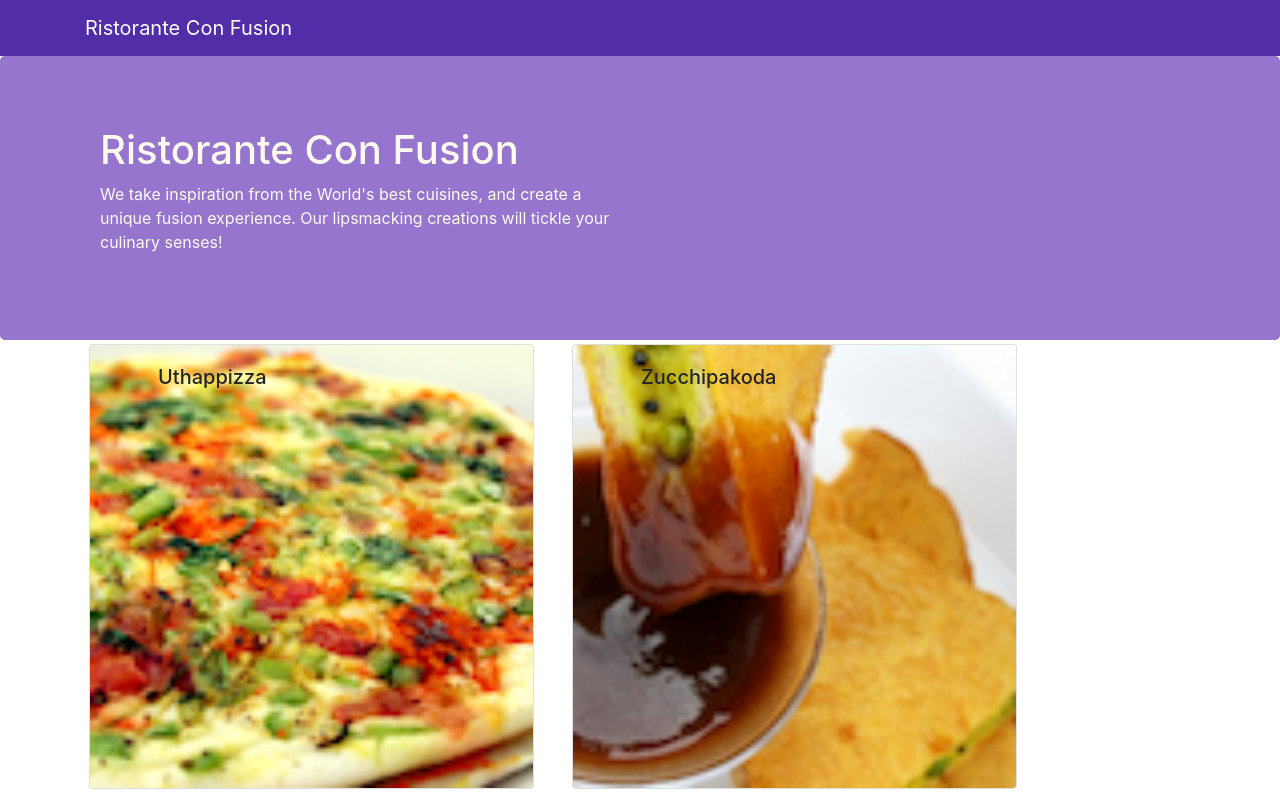
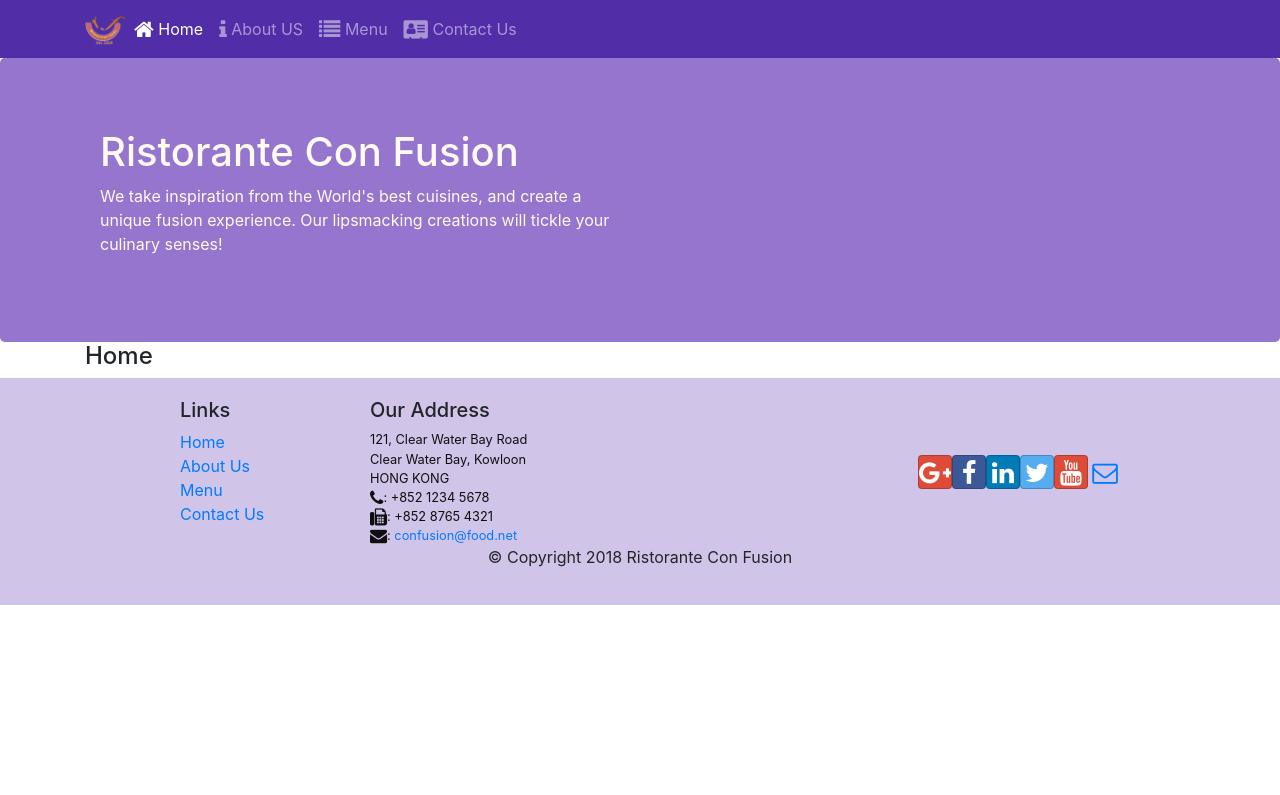
Before and after one commit to zed1025/Coursera-Web-Developer-Course-2, a React (Create React App) app: page /home in a window 1280 px wide. Shown: the top 795 px of the page. Built offline with nearby package versions, Linux system fonts and the light colour scheme.

Commit message:
React Router

```diff
--- a/package.json
+++ b/package.json
@@ -12,6 +12,7 @@
     "react": "^16.12.0",
     "react-dom": "^16.12.0",
     "react-popper": "^0.9.2",
+    "react-router-dom": "^4.2.2",
     "react-scripts": "3.3.0",
     "reactstrap": "^5.0.0"
   },
--- a/src/App.js
+++ b/src/App.js
@@ -1,15 +1,17 @@
 import React, { Component } from 'react';
 import Main from './components/MainComponent';
 import './App.css';
-// import {DISHES} from './shared/dishes';
+import { BrowserRouter } from 'react-router-dom';
 
 class App extends Component{
 
   render() {
     return (
+      <BrowserRouter>
       <div>
         <Main />
       </div>
+      </BrowserRouter>
     );
   }
 }
--- a/src/components/FooterComponent.js
+++ b/src/components/FooterComponent.js
@@ -1,4 +1,5 @@
 import React, {Component} from 'react';
+import {Link} from 'react-router-dom';
 
 function Footer(props) {
   return (
@@ -8,10 +9,10 @@
                 <div className="col-4 offset-1 col-sm-2">
                     <h5>Links</h5>
                     <ul className="list-unstyled">
-                        <li><a href="#">Home</a></li>
-                        <li><a href="#">About</a></li>
-                        <li><a href="#">Menu</a></li>
-                        <li><a href="contactus.html">Contact</a></li>
+                        <li><Link to="/home">Home</Link></li>
+                        <li><Link to="/aboutus">About Us</Link></li>
+                        <li><Link to="/menu">Menu</Link></li>
+                        <li><Link to="/contactus">Contact Us</Link></li>
                     </ul>
                 </div>
                 <div className="col-7 col-sm-5">
--- a/src/components/HeaderComponent.js
+++ b/src/components/HeaderComponent.js
@@ -1,16 +1,58 @@
 import React, {Component} from 'react';
-import { Navbar, NavbarBrand, Jumbotron } from 'reactstrap';
+import { Navbar, NavbarBrand, Nav, NavbarToggler, Collapse, NavItem, Jumbotron } from 'reactstrap';
+import {NavLink} from 'react-router-dom';
 
 class Header extends Component {
 
+  constructor(props) {
+    super(props);
+
+    this.toggleNav = this.toggleNav.bind(this);
+    this.state = {
+      isNavOpen: false,
+    };
+  }
+
+  toggleNav() {
+    this.setState({
+      isNavOpen: !this.state.isNavOpen,
+    });
+  }
 
   render () {
     return (
       // React fragment, we could also use a div here but that will add an extra node to the DOM
       <React.Fragment>
-        <Navbar dark>
+        <Navbar dark expand="md">
           <div className="container">
-            <NavbarBrand href="/">Ristorante Con Fusion</NavbarBrand>
+            <NavbarToggler onClick={this.toggleNav}/>
+            <NavbarBrand className="mr-auto" href="/">
+              <img src="assets/images/logo.png" height="30" width="41" alt="Ristorante Con Fusion" />
+            </NavbarBrand>
+            <Collapse isOpen={this.state.isNavOpen} navbar>
+              <Nav navbar>
+                <NavItem>
+                  <NavLink className="nav-link" to="/home">
+                    <span className="fa fa-home fa-lg"></span> Home
+                  </NavLink>
+                </NavItem>
+                <NavItem>
+                  <NavLink className="nav-link" to="/aboutus">
+                    <span className="fa fa-info fa-lg"></span> About US
+                  </NavLink>
+                </NavItem>
+                <NavItem>
+                  <NavLink className="nav-link" to="/menu">
+                    <span className="fa fa-list fa-lg"></span> Menu
+                  </NavLink>
+                </NavItem>
+                <NavItem>
+                  <NavLink className="nav-link" to="/contactus">
+                    <span className="fa fa-address-card fa-lg"></span> Contact Us
+                  </NavLink>
+                </NavItem>
+              </Nav>
+            </Collapse>
           </div>
         </Navbar>
         <Jumbotron >
--- /dev/null
+++ b/src/components/HomeComponent.js
@@ -0,0 +1,12 @@
+import React from 'react';
+
+function Home(props) {
+  return (
+    <div className="container">
+      <h4>Home</h4>
+    </div>
+  );
+}
+
+
+export default Home;
--- a/src/components/MainComponent.js
+++ b/src/components/MainComponent.js
@@ -1,9 +1,11 @@
 import React, { Component } from 'react';
+import Home from './HomeComponent';
 import Menu from './MenuComponent';
 import DishDetail from './DishdetailComponent';
 import Header from './HeaderComponent';
 import Footer from './FooterComponent';
 import {DISHES} from '../shared/dishes';
+import {  Switch, Route, Redirect } from 'react-router-dom';
 
 class Main extends Component{
 
@@ -11,22 +13,26 @@
     super(props);
     this.state = {
       dishes: DISHES,
-      selectedDish: null,
     };
   }
 
-  onDishSelect(dishId) {
-    this.setState({selectedDish: dishId});
-  }
+  render() {
+    const HomePage = () => {
+      return (
+        <Home/>
+      );
+    }
 
-  render() {
     return (
       <div>
 
         <Header/>
-        <Menu dishes={this.state.dishes}
-          onClick={(dishId) => this.onDishSelect(dishId)}/>
-        <DishDetail dish={this.state.dishes.filter( (dish) => dish.id === this.state.selectedDish )[0]} />
+        <Switch>
+          <Route path="/home" component={HomePage}/>
+          <Route exact path="/menu" component={() => <Menu dishes={this.state.dishes} />}/>
+          <Redirect to="/home" />
+        </Switch>
+
         <Footer/>
       </div>
     );
--- a/src/components/MenuComponent.js
+++ b/src/components/MenuComponent.js
@@ -4,7 +4,7 @@
 //functional component(first way to make then)
 function RenderMenuItem( { dish, onClick } ){
   return (
-    <Card onClick={() => onClick(dish.id)}>
+    <Card>
       <CardImg width="100%" object src={dish.image} alt={dish.name}/>
       <CardImgOverlay body className="ml-5">
         <CardTitle heading>{dish.name}</CardTitle>
```
Also changed, not shown: 1 other file (tests, documents, lock files or other folders).
